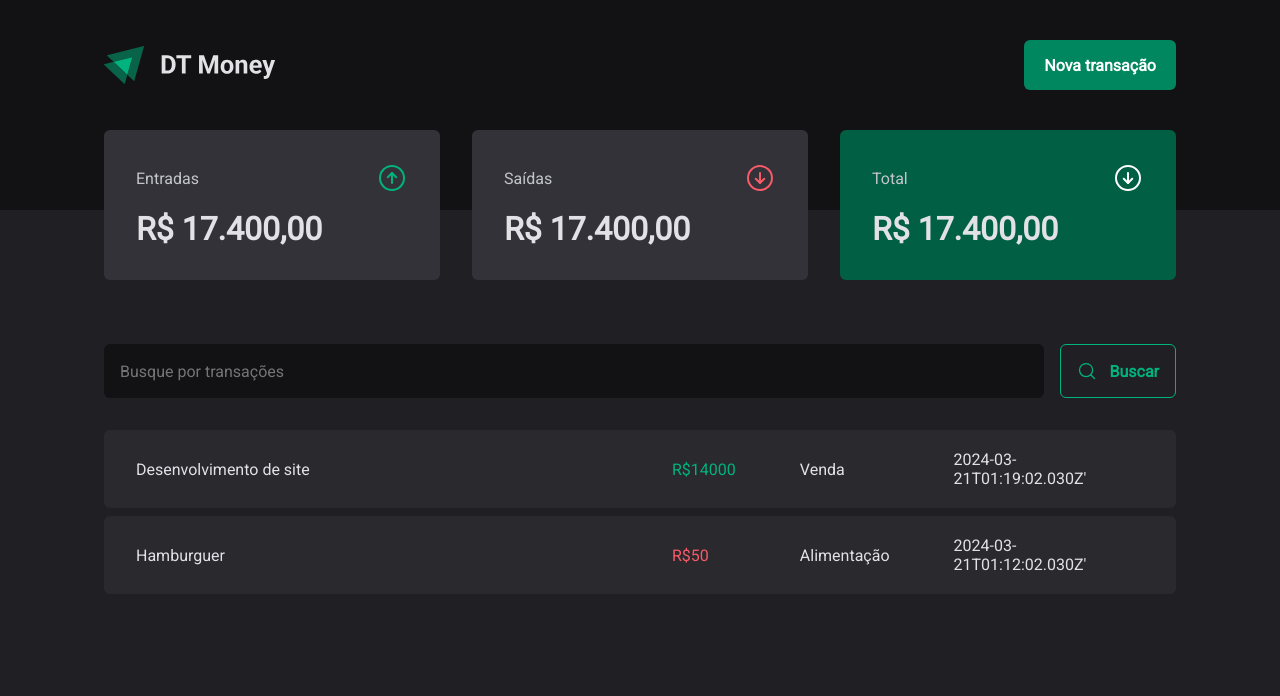
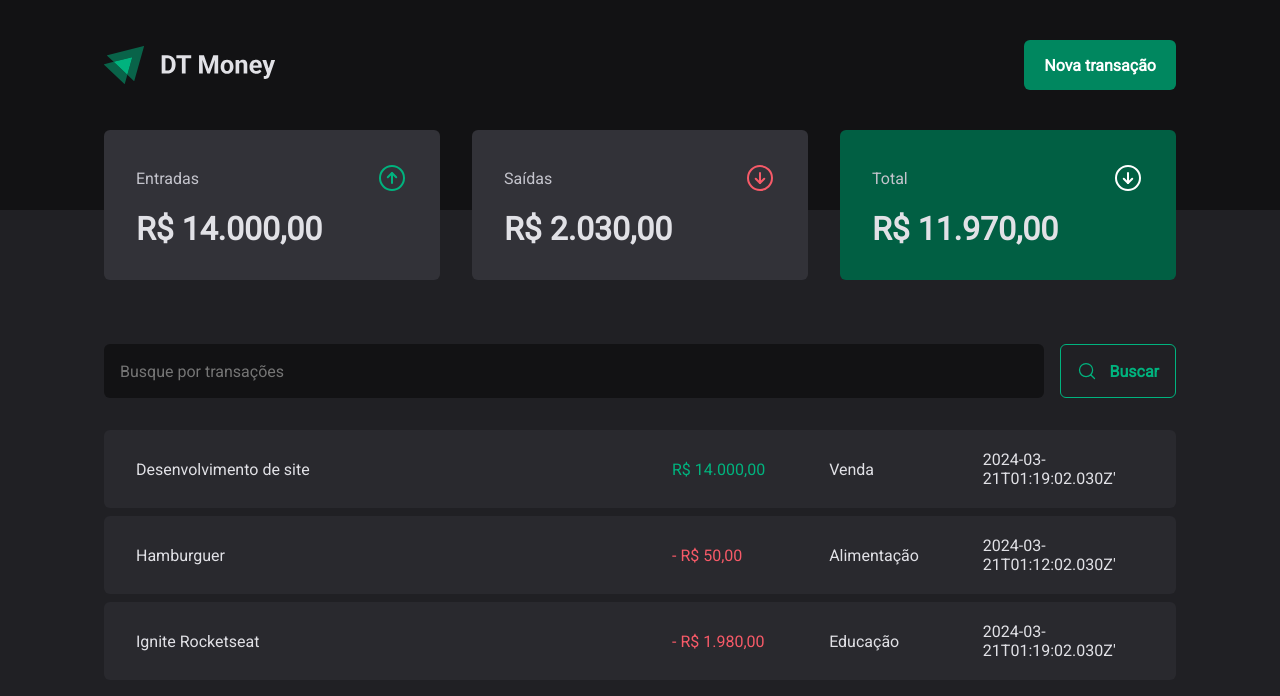
Before and after one commit to RobertodeOliveira/DT-Money, a React (Vite) app: page / in a window 1280 px wide. Shown: the top 696 px of the page. Built offline with nearby package versions, Linux system fonts and the light colour scheme; data requests are answered from the project's data file.

Commit message:
formate values and, validation forms

```diff
--- a/package.json
+++ b/package.json
@@ -11,12 +11,15 @@
     "preview": "vite preview"
   },
   "dependencies": {
+    "@hookform/resolvers": "^3.3.4",
     "@radix-ui/react-dialog": "^1.0.5",
     "@radix-ui/react-radio-group": "^1.1.3",
     "phosphor-react": "^1.4.1",
     "react": "^18.2.0",
     "react-dom": "^18.2.0",
-    "styled-components": "^6.1.8"
+    "react-hook-form": "^7.51.2",
+    "styled-components": "^6.1.8",
+    "zod": "^3.22.4"
   },
   "devDependencies": {
     "@types/react": "^18.2.56",
--- a/server.json
+++ b/server.json
@@ -15,6 +15,14 @@
       "category": "Alimentação",
       "price": 50,
       "createdAt": "2024-03-21T01:12:02.030Z'"
+    },
+    {
+      "id": 3,
+      "description": "Ignite Rocketseat",
+      "type": "outcome",
+      "category": "Educação",
+      "price": 1980,
+      "createdAt": "2024-03-21T01:19:02.030Z'"
     }
   ]
 }
--- a/src/App.tsx
+++ b/src/App.tsx
@@ -2,13 +2,16 @@ import { ThemeProvider } from "styled-components"
 import { defaultTheme } from "./styles/themes/default"
 import { GlobalStyle } from "./styles/global"
 import { Transactions } from "./pages/Transactions"
+import { TransactionsProvider } from "./components/contexts/TransactionsContext"
 
 export function App() {
   return (
     <>
       <ThemeProvider theme={defaultTheme}>
         <GlobalStyle />
-        <Transactions />
+        <TransactionsProvider>
+          <Transactions />
+        </TransactionsProvider>
       </ThemeProvider>
     </>
   )
--- a/src/components/NewTransactionModal/index.tsx
+++ b/src/components/NewTransactionModal/index.tsx
@@ -1,8 +1,35 @@
 import { ArrowCircleDown, ArrowCircleUp, X } from 'phosphor-react';
 import * as S from './styles'
 import * as Dialog from '@radix-ui/react-dialog';
+import * as z from 'zod'
+import { useForm } from 'react-hook-form';
+import { zodResolver } from '@hookform/resolvers/zod';
+
+const newTransactionFormSchema = z.object({
+  description: z.string(),
+  price: z.number(),
+  category: z.string(),
+  // type: z.enum(['income', 'outcome'])
+})
+
+type NewTransactionFormInputs = z.infer<typeof newTransactionFormSchema>
+
+async function handleCreateNewTransactions(data: NewTransactionFormInputs) {
+  await new Promise(resolve => setTimeout(resolve, 2000))
+
+  console.log(data)
+}
+
+
 
 export const NewTransactionModal = () => {
+  const { register,
+          handleSubmit,
+          formState: { isSubmitting }
+        } = useForm<NewTransactionFormInputs>({
+          resolver: zodResolver(newTransactionFormSchema)
+        })
+
   return (
     <>
       <Dialog.Portal>
@@ -11,10 +38,10 @@ export const NewTransactionModal = () => {
           <S.Content>
             <Dialog.Title>Nova transação</Dialog.Title>
             <S.CloseButton><X /></S.CloseButton>
-            <form action="">
-              <input type="text" placeholder='Descrição' required/>
-              <input type="text" placeholder='Preço' required/>
-              <input type="text" placeholder='Categoria' required/>
+            <form action="" onSubmit={handleSubmit(handleCreateNewTransactions)}>
+              <input type="text" placeholder='Descrição' required {...register('description')}/>
+              <input type="text" placeholder='Preço' required {...register('price', {valueAsNumber: true})}/>
+              <input type="text" placeholder='Categoria' required {...register('category')}/>
 
               <S.TransactionType>
                 <S.TransactionTypeButton variant='income' value='income'>
@@ -27,7 +54,7 @@ export const NewTransactionModal = () => {
                 </S.TransactionTypeButton>
               </S.TransactionType>
 
-              <button type='submit'>Cadastrar</button>
+              <button type='submit' disabled={isSubmitting}>Cadastrar</button>
             </form>
           </S.Content>
         </Dialog.Portal>
--- a/src/components/Summary/index.tsx
+++ b/src/components/Summary/index.tsx
@@ -1,8 +1,13 @@
 import { ArrowCircleDown, ArrowCircleUp } from 'phosphor-react'
 import * as S from './styles'
 import { defaultTheme } from '../../styles/themes/default'
+import { priceFormatter } from '../../utils/formatter'
+import { useSummary } from '../../hooks/useSumary'
 
 export const Summary = () => {
+
+  const summary = useSummary()
+
   return (
      <>
      <S.Container>
@@ -11,21 +16,21 @@ export const Summary = () => {
           <span>Entradas</span>
           <ArrowCircleUp size={32} color={defaultTheme['green-300']}/>
         </header>
-        <strong>R$ 17.400,00</strong>
+        <strong>{priceFormatter.format(summary.income)}</strong>
       </S.SummaryCard>
       <S.SummaryCard>
         <header>
           <span>Saídas</span>
           <ArrowCircleDown size={32} color={defaultTheme['red-300']}/>
         </header>
-        <strong>R$ 17.400,00</strong>
+        <strong>{priceFormatter.format(summary.outcome)}</strong>
       </S.SummaryCard>
       <S.SummaryCard variant='green'>
         <header>
           <span>Total</span>
           <ArrowCircleDown size={32} color={defaultTheme.white}/>
         </header>
-        <strong>R$ 17.400,00</strong>
+        <strong>{priceFormatter.format(summary.total)}</strong>
       </S.SummaryCard>
      </S.Container>
      </>
--- /dev/null
+++ b/src/components/contexts/TransactionsContext.tsx
@@ -0,0 +1,41 @@
+import { ReactNode, createContext, useEffect, useState } from "react";
+
+export interface TransactionsProps {
+  id: number
+  description: string
+  type: 'income' | 'outcome'
+  price: number
+  category: string
+  createdAt: string
+}
+
+interface TransactionsContextType {
+  transactions: TransactionsProps[]
+}
+
+interface TransactionsProviderProps {
+  children: ReactNode
+}
+
+export const TransactionsContext = createContext({} as TransactionsContextType)
+
+export function TransactionsProvider({ children }: TransactionsProviderProps) {
+  const [transactions, setTransactions] = useState<TransactionsProps[]>([])
+
+  async function loadTransaction() {
+
+    const response = await fetch('http://localhost:3333/transactions')
+    const data = await response.json()
+
+    setTransactions(data)
+  }
+
+  useEffect(() => {
+    loadTransaction()
+  }, [])
+  return (
+    <TransactionsContext.Provider value={{ transactions }}>
+      {children}
+    </TransactionsContext.Provider>
+  )
+}
--- /dev/null
+++ b/src/hooks/useSumary.tsx
@@ -0,0 +1,26 @@
+import { useContext } from "react"
+import { TransactionsContext } from "../components/contexts/TransactionsContext"
+
+export function useSummary() {
+  const { transactions } = useContext(TransactionsContext)
+
+  const summary = transactions.reduce(
+    (acc, transactions) => {
+      if (transactions.type === 'income'){
+        acc.income += transactions.price
+        acc.total += transactions.price
+      } else {
+        acc.outcome += transactions.price
+        acc.total -= transactions.price
+      }
+      return acc
+  },
+    {
+      income: 0,
+      outcome: 0,
+      total: 0
+    }
+  )
+
+  return summary
+}
--- a/src/pages/Transactions/components/SearchForm/index.tsx
+++ b/src/pages/Transactions/components/SearchForm/index.tsx
@@ -1,13 +1,42 @@
 import { MagnifyingGlass } from 'phosphor-react'
 import * as S from './styles'
+import { useForm } from 'react-hook-form'
+import  * as z from 'zod'
+import { zodResolver } from '@hookform/resolvers/zod'
+
+
+const searchFormSchema = z.object({
+  query: z.string(),
+})
+
+type SearchFormInputs = z.infer<typeof searchFormSchema>
 
 export const SearchForm = () => {
+
+  const {register,
+     handleSubmit,
+    formState: {
+      isSubmitting,
+  }} = useForm<SearchFormInputs>({
+    resolver: zodResolver(searchFormSchema)
+  })
+
+  async function handleSearchTransactions(data: SearchFormInputs) {
+    await new Promise(resolve => setTimeout(resolve, 2000))
+
+    console.log(data)
+  }
+
   return (
     <>
-     <S.Container>
-      <input type="text" placeholder='Busque por transações' />
-      <button type='submit'> <MagnifyingGlass size={20} /> Buscar</button>
-     </S.Container>
+     <S.SearchFormContainer onSubmit={handleSubmit(handleSearchTransactions)}>
+        <input type="text" placeholder='Busque por transações' {...register('query')} />
+
+        <button type='submit' disabled={isSubmitting}>
+          <MagnifyingGlass size={20} />
+            Buscar
+        </button>
+     </S.SearchFormContainer>
     </>
   )
 }
--- a/src/pages/Transactions/components/SearchForm/styles.ts
+++ b/src/pages/Transactions/components/SearchForm/styles.ts
@@ -1,6 +1,6 @@
 import styled from "styled-components";
 
-export const Container = styled.form`
+export const SearchFormContainer = styled.form`
   display: flex;
   gap: 1rem;
 
@@ -27,8 +27,14 @@ export const Container = styled.form`
     color: ${props => props.theme["green-300"]};
     font-weight: bold;
     border-radius: 6px;
+    cursor: pointer;
 
-    &:hover {
+    &:disabled {
+      opacity: 0.6;
+      cursor: not-allowed;
+    }
+
+    &:not(:disabled):hover {
       background:  ${props => props.theme["green-500"]};
       border-color: ${props => props.theme["green-500"]};
       color: ${props => props.theme.white};
--- a/src/pages/Transactions/index.tsx
+++ b/src/pages/Transactions/index.tsx
@@ -2,31 +2,16 @@ import * as S from './styles'
 import { Header } from "../../components/Header"
 import { Summary } from "../../components/Summary"
 import { SearchForm } from './components/SearchForm'
-import { useEffect, useState } from 'react'
+import { useContext } from 'react'
+import { TransactionsContext } from '../../components/contexts/TransactionsContext'
+import { priceFormatter } from '../../utils/formatter'
 
-interface TransactionsProps {
-  id: number
-  description: string
-  type: 'income' | 'outcome'
-  price: number
-  category: string
-  createdAt: string
-}
+
 
 export const Transactions = () => {
-  const [transactions, setTransactions] = useState<TransactionsProps[]>([])
 
-  async function loadTransaction() {
+  const { transactions } = useContext(TransactionsContext)
 
-    const response = await fetch('http://localhost:3333/transactions')
-    const data = await response.json()
-
-    setTransactions(data)
-  }
-
-  useEffect(() => {
-    loadTransaction()
-  }, [])
   return (
     <>
       <Header />
@@ -39,7 +24,11 @@ export const Transactions = () => {
             return (
               <tr key={transactions.id}>
                 <td width='50%'>{transactions.description}</td>
-                <td><S.PriceHighLight variant={transactions.type}>R${transactions.price}</S.PriceHighLight></td>
+                <td>
+                  <S.PriceHighLight variant={transactions.type}>
+                    {transactions.type === 'outcome' && '- '}
+                    {priceFormatter.format(transactions.price)}
+                  </S.PriceHighLight></td>
                 <td>{transactions.category}</td>
                 <td>{transactions.createdAt}</td>
               </tr>
--- /dev/null
+++ b/src/utils/formatter.ts
@@ -0,0 +1,6 @@
+export const dateFormatter = new Intl.DateTimeFormat("pt-BR")
+
+export const priceFormatter = new Intl.NumberFormat("pt-br", {
+  style: 'currency',
+  currency: "BRL"
+});
```
Also changed, not shown: 1 other file (tests, documents, lock files or other folders).
